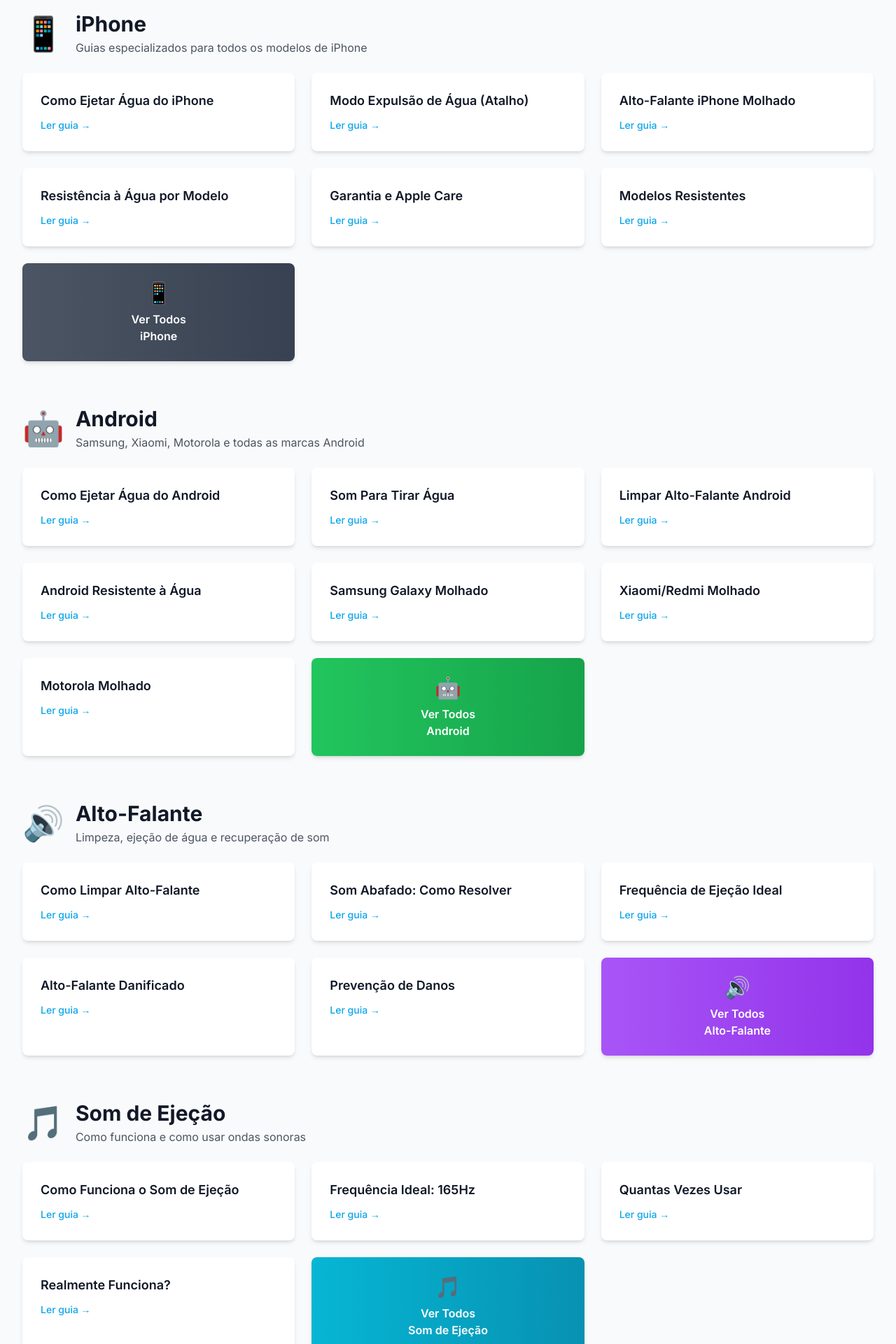
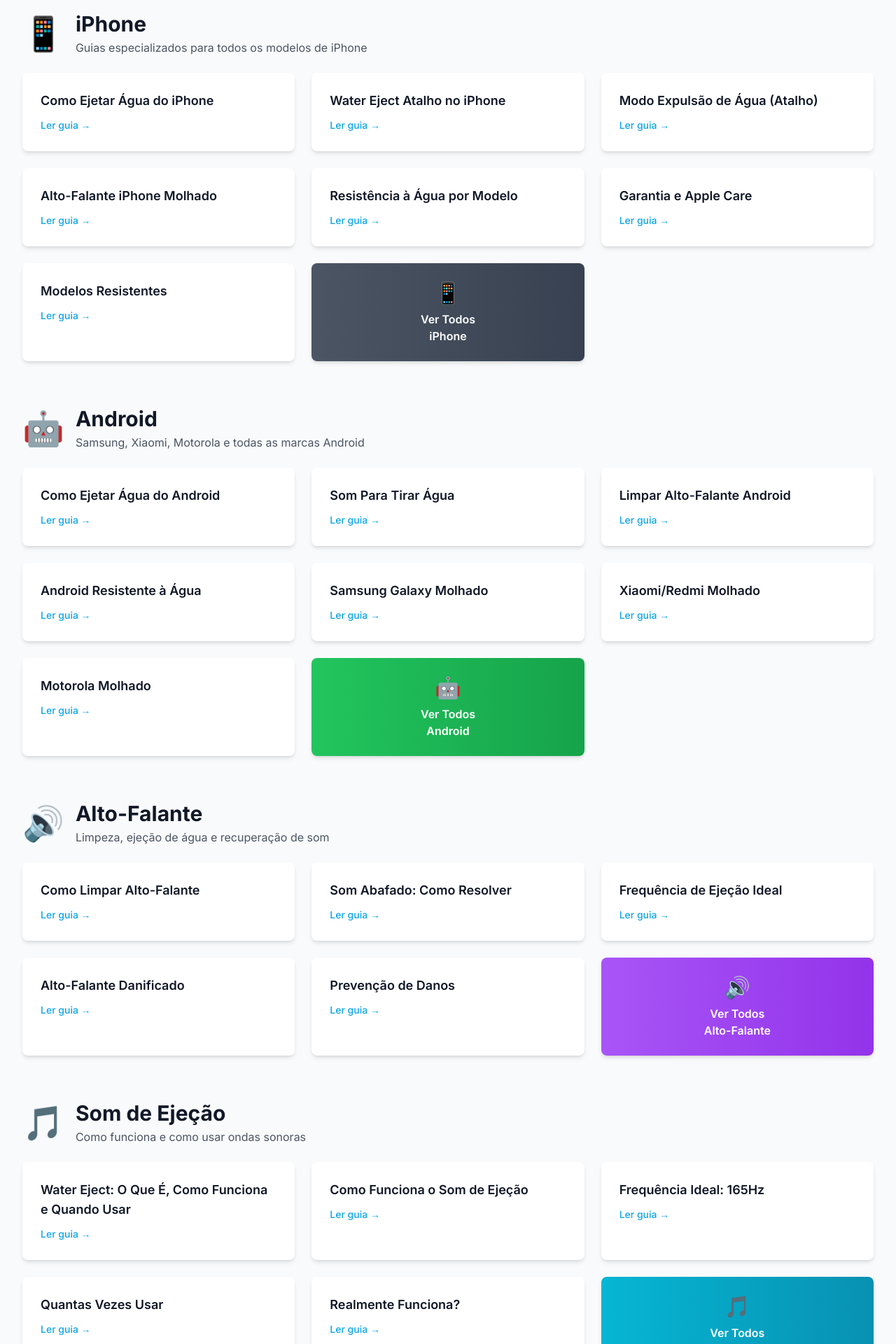
Before and after one commit to Diegoormond/ejetaragua-seo, a Next.js app: page /guias in a window 1280 px wide. Shown: the part 1000-2920 px from the top of the page at 70% size. Built offline with nearby package versions, Linux system fonts and the light colour scheme.

Commit message:
Update page.tsx

```diff
--- a/app/guias/page.tsx
+++ b/app/guias/page.tsx
@@ -5,8 +5,8 @@ export const metadata: Metadata = {
   title: 'Guias Completos: Celular Molhado, iPhone, Android | Ejetar Água',
   description: 'Todos os guias sobre celular molhado, ejeção de água, iPhone, Android, alto-falante e mais. Aprenda a proteger e recuperar seu celular.',
   alternates: {
-  canonical: 'https://www.ejetaragua.com/guias',
-},
+    canonical: '/guias',
+  },
 }
 
 const categories = [
@@ -34,6 +34,7 @@ const categories = [
     color: 'gray',
     guides: [
       { title: 'Como Ejetar Água do iPhone', url: '/guias/iphone/ejetar-agua' },
+      { title: 'Water Eject Atalho no iPhone', url: '/guias/iphone/water-eject-atalho' },
       { title: 'Modo Expulsão de Água (Atalho)', url: '/guias/iphone/modo-expulsao-agua' },
       { title: 'Alto-Falante iPhone Molhado', url: '/guias/iphone/alto-falante-molhado' },
       { title: 'Resistência à Água por Modelo', url: '/guias/iphone/resistencia-agua' },
@@ -78,6 +79,7 @@ const categories = [
     description: 'Como funciona e como usar ondas sonoras',
     color: 'cyan',
     guides: [
+      { title: 'Water Eject: O Que É, Como Funciona e Quando Usar', url: '/guias/water-eject' },
       { title: 'Como Funciona o Som de Ejeção', url: '/guias/som-ejecao-agua/como-funciona' },
       { title: 'Frequência Ideal: 165Hz', url: '/guias/som-ejecao-agua/frequencia-ideal' },
       { title: 'Quantas Vezes Usar', url: '/guias/som-ejecao-agua/quantas-vezes' },
```
